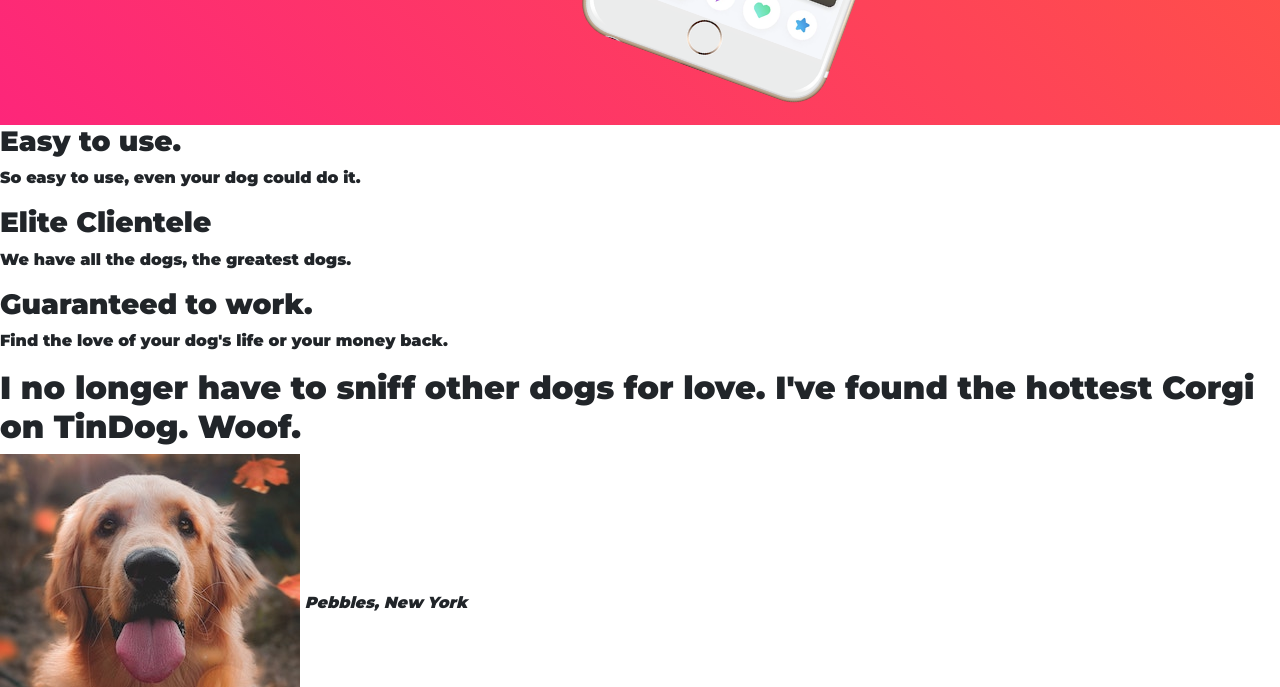
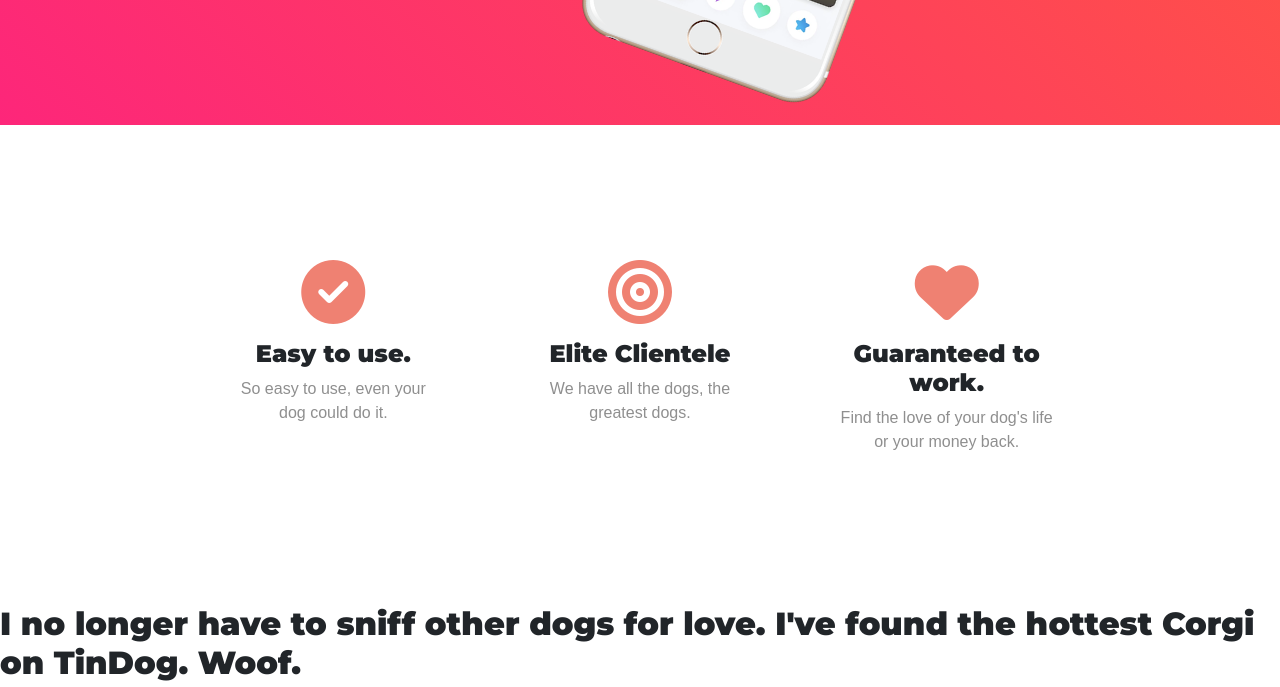
Before and after one commit to NithinX/tindog, a plain HTML site: page index.html in a window 1280 px wide. Shown: the part 630-1317 px from the top of the page. Drawn offline with nearby package versions, Linux system fonts and the light colour scheme.

Commit message:
added features section

```diff
--- a/css/styles.css
+++ b/css/styles.css
@@ -16,6 +16,11 @@ h1{
     font-family: 'Montserrat', sans-serif;
     font-size: 3.5rem;
     line-height: 1.5;
+}
+
+h3{
+    font-family: 'Montserrat', sans-serif;
+    font-size: 1.5rem;
 }
 
 .navbar-brand{
@@ -50,3 +55,28 @@ h1{
 .container-fluid{
     padding: 3% 15%;
 }
+
+#features{
+    padding: 7% 15%;
+}
+
+.feature-box{
+    text-align: center;
+    padding: 5%;
+}
+
+.features-icon{
+    font-size: 4rem;
+    color: #ef8172;
+    margin-bottom: 16px;
+
+}
+
+.features-icon:hover{
+    color: #ff4c68;
+}
+
+.feature-desc{
+    color: #8f8f8f;
+    font-family: 'Montserrat-light', sans-serif;
+}
--- a/index.html
+++ b/index.html
@@ -1,27 +1,29 @@
 <!DOCTYPE html>
 <html>
+
 <head>
   <meta charset="utf-8" />
   <title>TinDog</title>
 
   <!-- favicon -->
-    <link rel="icon" href="css/tindog.ico">
+  <link rel="icon" href="css/tindog.ico" />
 
   <!-- Google Fonts -->
-    <link rel="preconnect" href="https://fonts.googleapis.com">
-    <link rel="preconnect" href="https://fonts.gstatic.com" crossorigin>
-    <link href="https://fonts.googleapis.com/css2?family=Montserrat:wght@900&family=Ubuntu&display=swap" rel="stylesheet">
+  <link rel="preconnect" href="https://fonts.googleapis.com" />
+  <link rel="preconnect" href="https://fonts.gstatic.com" crossorigin />
+  <link href="https://fonts.googleapis.com/css2?family=Montserrat:wght@900&family=Ubuntu&display=swap"
+    rel="stylesheet" />
 
   <!-- Font Awsome -->
   <script src="https://kit.fontawesome.com/da05cb1344.js" crossorigin="anonymous"></script>
 
   <!-- Bootstrap -->
-    <link href="https://cdn.jsdelivr.net/npm/bootstrap@5.1.3/dist/css/bootstrap.min.css" rel="stylesheet" integrity="sha384-1BmE4kWBq78iYhFldvKuhfTAU6auU8tT94WrHftjDbrCEXSU1oBoqyl2QvZ6jIW3" crossorigin="anonymous"/>
+  <link href="https://cdn.jsdelivr.net/npm/bootstrap@5.1.3/dist/css/bootstrap.min.css" rel="stylesheet"
+    integrity="sha384-1BmE4kWBq78iYhFldvKuhfTAU6auU8tT94WrHftjDbrCEXSU1oBoqyl2QvZ6jIW3" crossorigin="anonymous" />
   <!-- JavaScript Bundle with Popper -->
   <script src="https://cdn.jsdelivr.net/npm/bootstrap@5.1.3/dist/js/bootstrap.bundle.min.js"
     integrity="sha384-ka7Sk0Gln4gmtz2MlQnikT1wXgYsOg+OMhuP+IlRH9sENBO0LRn5q+8nbTov4+1p"
-      crossorigin="anonymous"
-    ></script>
+    crossorigin="anonymous"></script>
 
   <link rel="stylesheet" href="css/styles.css" />
 </head>
@@ -32,15 +34,8 @@
     <div class="container-fluid">
       <nav class="navbar navbar-expand-lg navbar-dark">
         <a class="navbar-brand" href="">tindog</a>
-        <button
-          class="navbar-toggler"
-          type="button"
-          data-toggle="collapse"
-          data-target="#navbarSupportedContent"
-          aria-controls="navbarSupportedContent"
-          aria-expanded="false"
-          aria-label="Toggle navigation"
-        >
+        <button class="navbar-toggler" type="button" data-toggle="collapse" data-target="#navbarSupportedContent"
+          aria-controls="navbarSupportedContent" aria-expanded="false" aria-label="Toggle navigation">
           <span class="navbar-toggler-icon"></span>
         </button>
         <div class="collapse navbar-collapse" id="navbarSupportedContent">
@@ -63,8 +58,12 @@
       <div class="row">
         <div class="col-lg-6">
           <h1>Meet new and interesting dogs nearby.</h1>
-          <button class="btn btn-dark btn-lg download-btn" type="button"><i class="fab fa-apple"></i> Download</button>
-          <button class="btn btn-outline-light btn-lg download-btn" type="button"><i class="fab fa-google-play"></i> Download</button>
+          <button class="btn btn-dark btn-lg download-btn" type="button">
+            <i class="fab fa-apple"></i> Download
+          </button>
+          <button class="btn btn-outline-light btn-lg download-btn" type="button">
+            <i class="fab fa-google-play"></i> Download
+          </button>
         </div>
         <div class="col-lg-6">
           <img class="title-img" src="images/iphone6.png" alt="iphone-mockup" />
@@ -76,14 +75,23 @@
   <!-- Features -->
 
   <section id="features">
+      <div class="row">
+        <div class="feature-box col-lg-4">
+          <i class="fas fa-check-circle features-icon"></i>
           <h3>Easy to use.</h3>
-      <p>So easy to use, even your dog could do it.</p>
-
+          <p class="feature-desc">So easy to use, even your dog could do it.</p>
+        </div>
+        <div class="feature-box col-lg-4">
+          <i class="fas fa-bullseye features-icon"></i>
           <h3>Elite Clientele</h3>
-      <p>We have all the dogs, the greatest dogs.</p>
-
+          <p class="feature-desc">We have all the dogs, the greatest dogs.</p>
+        </div>
+        <div class="feature-box col-lg-4">
+          <i class="fas fa-heart features-icon"></i>
           <h3>Guaranteed to work.</h3>
-      <p>Find the love of your dog's life or your money back.</p>
+          <p class="feature-desc">Find the love of your dog's life or your money back.</p>
+        </div>
+      </div>
   </section>
 
   <!-- Testimonials -->
@@ -153,4 +161,5 @@
     <p>© Copyright TinDog</p>
   </footer>
 </body>
+
 </html>
```
Lines whose indentation alone changed are shown as unchanged.
